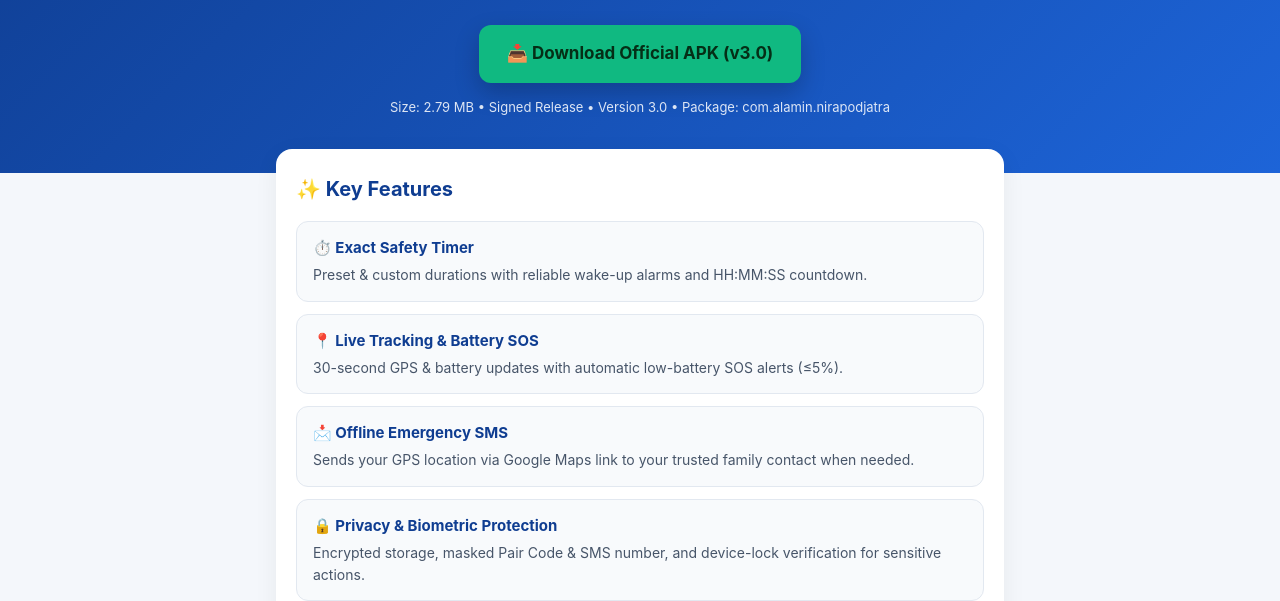
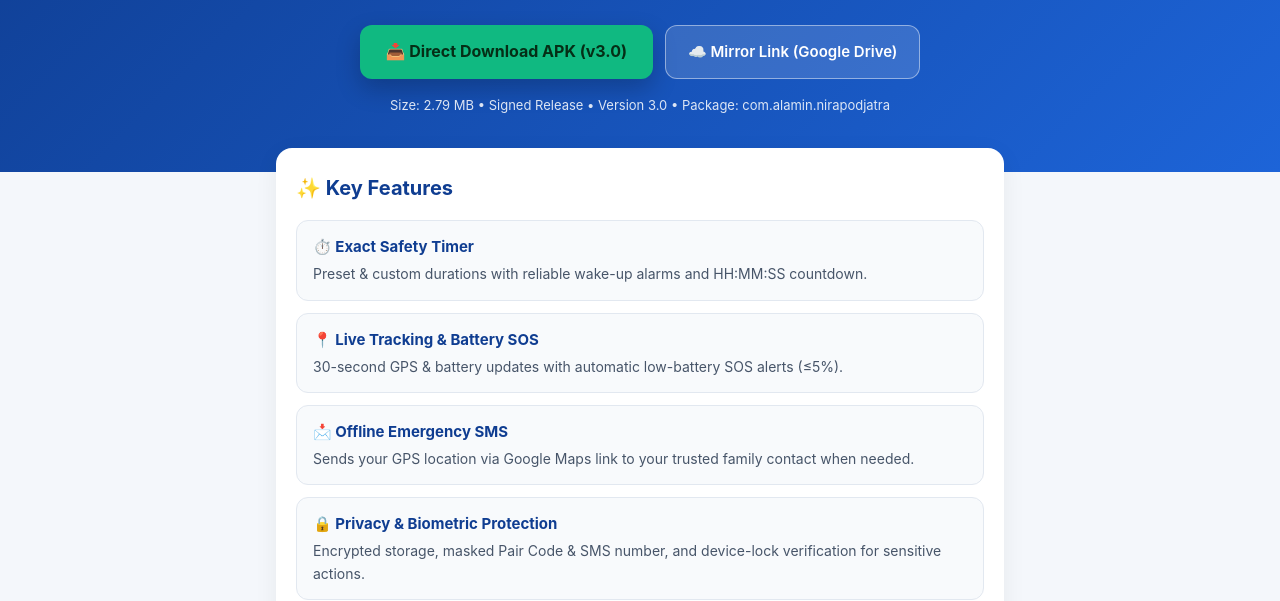
Before and after one commit to alaminhossainbhabli/nirapod-jatra-privacy, a plain HTML site: page download.html in a window 1280 px wide. Shown: the part 206-807 px from the top of the page. Drawn offline with Linux system fonts and the light colour scheme.

Commit message:
Update download links and button styles in HTML

```diff
--- a/download.html
+++ b/download.html
@@ -41,14 +41,20 @@
       font-size: 16px;
       color: rgba(255, 255, 255, 0.92);
     }
+    .btn-group {
+      display: flex;
+      flex-wrap: wrap;
+      justify-content: center;
+      gap: 12px;
+    }
     .btn-download {
       display: inline-block;
       background: #10b981;
       color: #052e16;
       font-weight: 700;
-      font-size: 17px;
+      font-size: 16px;
       text-decoration: none;
-      padding: 15px 28px;
+      padding: 14px 26px;
       border-radius: 12px;
       box-shadow: 0 10px 24px rgba(0, 0, 0, 0.22);
       transition: transform 0.15s ease, background 0.15s ease;
@@ -57,8 +63,23 @@
       background: #34d399;
       transform: translateY(-1px);
     }
+    .btn-mirror {
+      display: inline-block;
+      background: rgba(255, 255, 255, 0.14);
+      color: #ffffff;
+      border: 1px solid rgba(255, 255, 255, 0.45);
+      font-weight: 600;
+      font-size: 15px;
+      text-decoration: none;
+      padding: 14px 22px;
+      border-radius: 12px;
+      transition: background 0.15s ease;
+    }
+    .btn-mirror:hover {
+      background: rgba(255, 255, 255, 0.24);
+    }
     .meta {
-      margin-top: 14px;
+      margin-top: 16px;
       font-size: 13px;
       color: rgba(255, 255, 255, 0.85);
     }
@@ -124,9 +145,14 @@
     <p class="subtitle">
       Personal Safety Timer &amp; Family Emergency Alert App — share live GPS status and instant offline SOS with trusted family members.
     </p>
-    <a class="btn-download" href="https://drive.google.com/file/d/1QQnW1xicYwTdRIwPf1IvKpjLb-96JFaY/view?usp=drivesdk" target="_blank" rel="noopener noreferrer">
-      📥 Download Official APK (v3.0)
-    </a>
+    <div class="btn-group">
+      <a class="btn-download" href="https://github.com/alaminhossainbhabli/nirapod-jatra-privacy/releases/download/v3.0/Nirapod-Jatra.apk">
+        📥 Direct Download APK (v3.0)
+      </a>
+      <a class="btn-mirror" href="https://drive.google.com/file/d/1QQnW1xicYwTdRIwPf1IvKpjLb-96JFaY/view?usp=drivesdk" target="_blank" rel="noopener noreferrer">
+        ☁️ Mirror Link (Google Drive)
+      </a>
+    </div>
     <p class="meta">Size: 2.79 MB • Signed Release • Version 3.0 • Package: com.alamin.nirapodjatra</p>
   </header>
 
@@ -158,7 +184,7 @@
     <section class="card">
       <h2>📲 How to Install</h2>
       <ol class="steps">
-        <li>Tap <strong>Download Official APK (v3.0)</strong> above and save <strong>Nirapod-Jatra.apk</strong>.</li>
+        <li>Tap <strong>Direct Download APK (v3.0)</strong> (or the Google Drive mirror) above and save <strong>Nirapod-Jatra.apk</strong>.</li>
         <li>Open the downloaded file and allow <strong>Install from this source</strong> if prompted by Android.</li>
         <li>Open <strong>Nirapod Jatra</strong>, set your trusted family contact, and stay safe on every journey.</li>
       </ol>
@@ -174,4 +200,4 @@
     <p style="margin-top:6px;">&copy; 2026 Nirapod Jatra. Built for personal safety.</p>
   </footer>
 </body>
-        </html>
+                                                                                                                  </html>
```
